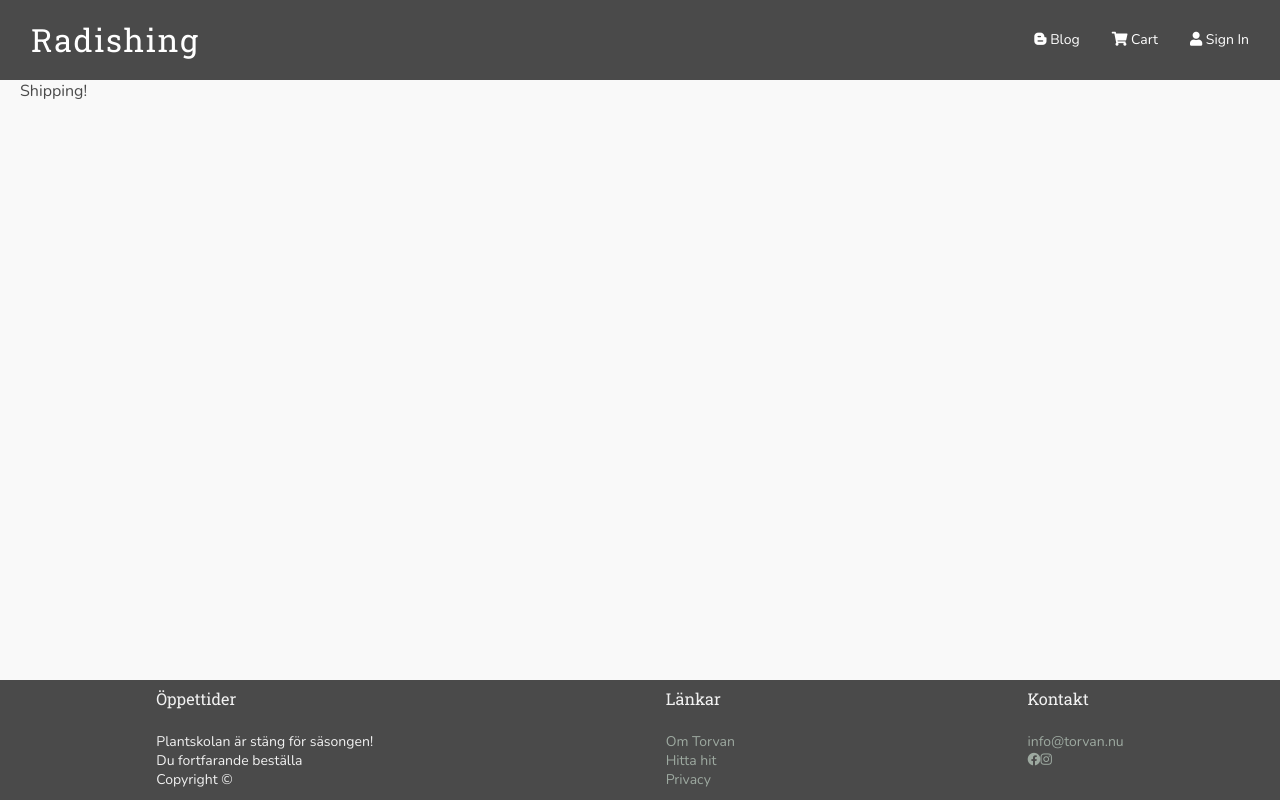
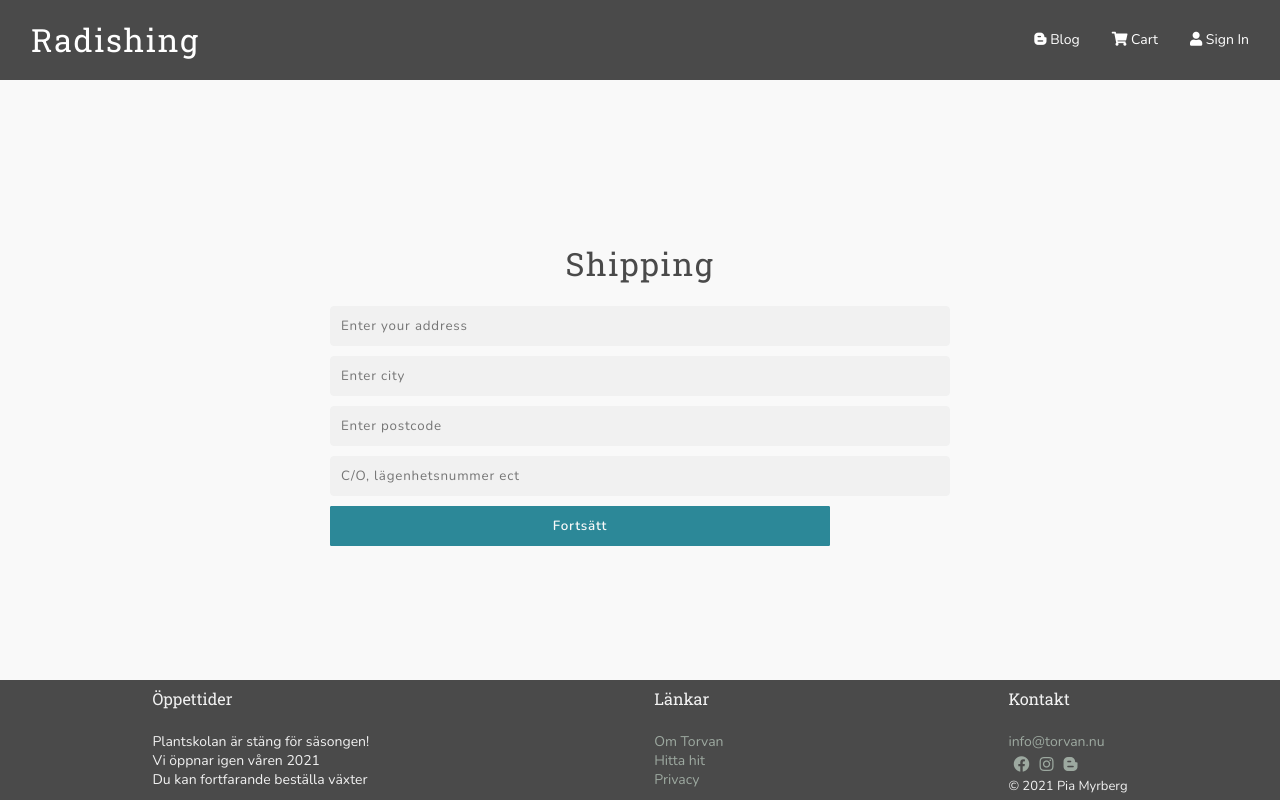
Before and after one commit to ElinOlundForsling/Radishing, a React (Create React App) app in the folder frontend/: page /shipping in a window 1280 px wide. Built offline with nearby package versions, Linux system fonts and the light colour scheme.

Commit message:
shipping

```diff
--- a/frontend/src/components/Footer.js
+++ b/frontend/src/components/Footer.js
@@ -8,8 +8,8 @@ const Footer = () => {
         <h5>Öppettider</h5>
         <ul>
           <li>Plantskolan är stäng för säsongen!</li>
-          <li>Du fortfarande beställa</li>
-          <li>Copyright &copy;</li>
+          <li>Vi öppnar igen våren 2021</li>
+          <li>Du kan fortfarande beställa växter</li>
         </ul>
       </section>
       <section>
@@ -35,12 +35,16 @@ const Footer = () => {
         </ul>
         <div>
           <a href='https://www.facebook.com/Torvan-Tr%C3%A4dg%C3%A5rd-359977417368546'>
-            <i class='fab fa-facebook'></i>
+            <i className='fab fa-facebook'></i>
           </a>
           <a href='https://www.instagram.com/torvan_tradgard/?hl=en'>
-            <i class='fab fa-instagram'></i>
+            <i className='fab fa-instagram'></i>
+          </a>
+          <a href='http://torvans.blogspot.com/'>
+            <i className='fab fa-blogger-b'></i>
           </a>
         </div>
+        <p>&copy; 2021 Pia Myrberg</p>
       </section>
     </footer>
   );
--- a/frontend/src/screens/ShippingScreen.js
+++ b/frontend/src/screens/ShippingScreen.js
@@ -1,9 +1,62 @@
-import React from 'react';
+import React, { useState } from 'react';
+import { useDispatch, useSelector } from 'react-redux';
+import { saveShippingAddress } from '../actions/cartActions';
 
-const ShippingScreen = () => {
+const ShippingScreen = ({ history }) => {
+  const cart = useSelector(state => state.cart);
+  const { shippingAddress } = cart;
+  const [address, setAddress] = useState(shippingAddress.address);
+  const [city, setCity] = useState(shippingAddress.city);
+  const [postcode, setPostcode] = useState(shippingAddress.postcode);
+  const [extra, setExtra] = useState(shippingAddress.extra);
+
+  const dispatch = useDispatch();
+
+  const handleSubmit = e => {
+    e.preventDefault();
+    dispatch(saveShippingAddress({ address, city, postcode, extra }));
+    history.push('/payment');
+  };
   return (
-    <div>
-      <p>Shipping!</p>
+    <div className='login-container'>
+      <div className='login-wrapper'>
+        <h2>Shipping</h2>
+        <form onSubmit={handleSubmit}>
+          <input
+            type='text'
+            name='address'
+            value={address}
+            placeholder='Enter your address'
+            autoComplete='on'
+            onChange={e => setAddress(e.target.value)}
+          />
+          <input
+            type='text'
+            name='city'
+            value={city}
+            placeholder='Enter city'
+            autoComplete='on'
+            onChange={e => setCity(e.target.value)}
+          />
+          <input
+            type='text'
+            name='postcode'
+            value={postcode}
+            placeholder='Enter postcode'
+            autoComplete='on'
+            onChange={e => setPostcode(e.target.value)}
+          />
+          <input
+            type='text'
+            name='extra'
+            value={extra}
+            placeholder='C/O, lägenhetsnummer ect'
+            autoComplete='on'
+            onChange={e => setExtra(e.target.value)}
+          />
+          <button onClick={handleSubmit}>Fortsätt</button>
+        </form>
+      </div>
     </div>
   );
 };
--- a/frontend/src/store.js
+++ b/frontend/src/store.js
@@ -37,8 +37,15 @@ const userInfoFromStorage = localStorage.getItem('userInfo')
   ? JSON.parse(localStorage.getItem('userInfo'))
   : null;
 
+const shippingAddressFromStorage = localStorage.getItem('shippingAddress')
+  ? JSON.parse(localStorage.getItem('shippingAddress'))
+  : {};
+
 const initialState = {
-  cart: { cartItems: cartItemsFromStorage },
+  cart: {
+    cartItems: cartItemsFromStorage,
+    shippingAddress: shippingAddressFromStorage,
+  },
   userLogin: { userInfo: userInfoFromStorage },
 };
 
--- a/frontend/src/stylesheets/footer.css
+++ b/frontend/src/stylesheets/footer.css
@@ -25,4 +25,10 @@
 
 .footer section {
   font-size: small;
+  flex-basis: 1;
 }
+
+footer i {
+  font-size: 1rem;
+  margin: 5px;
+}
```
Also changed, not shown: frontend/src/components/CheckoutSteps.js (added, +7 -0 lines).
